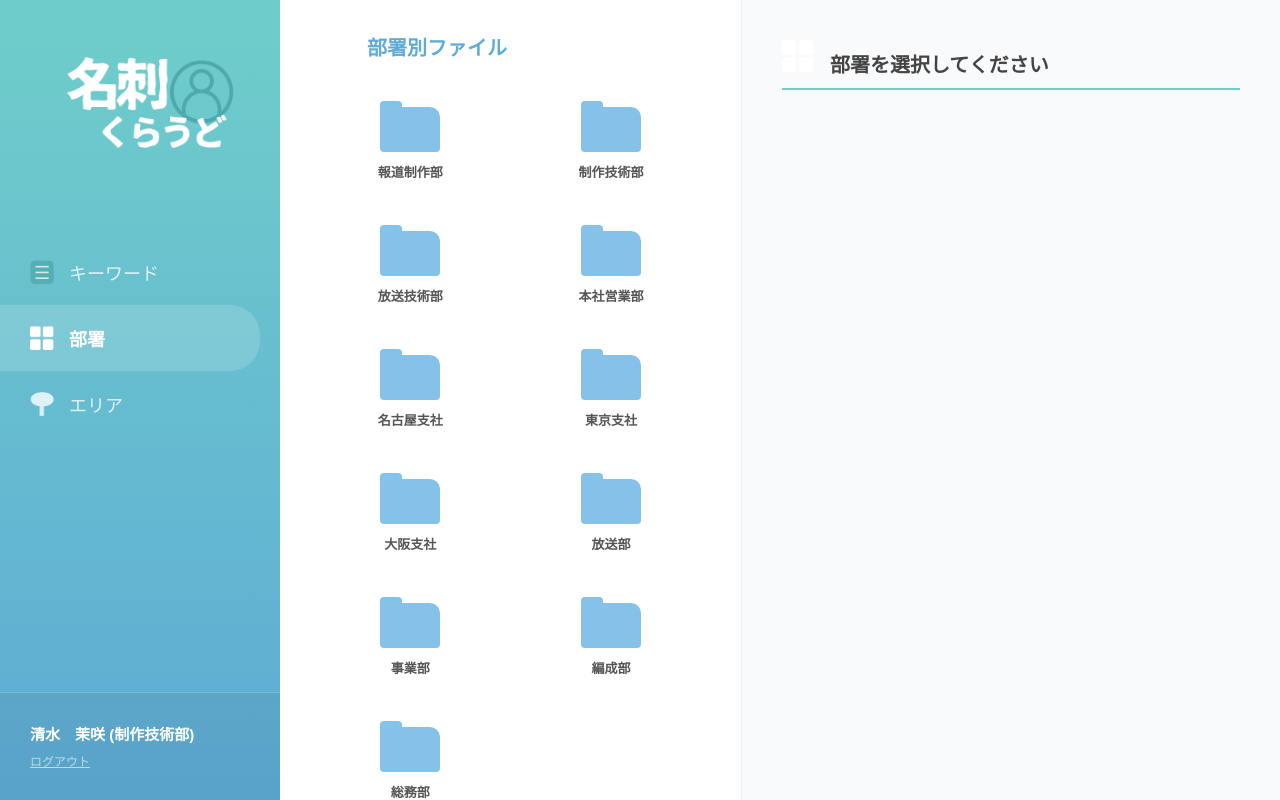
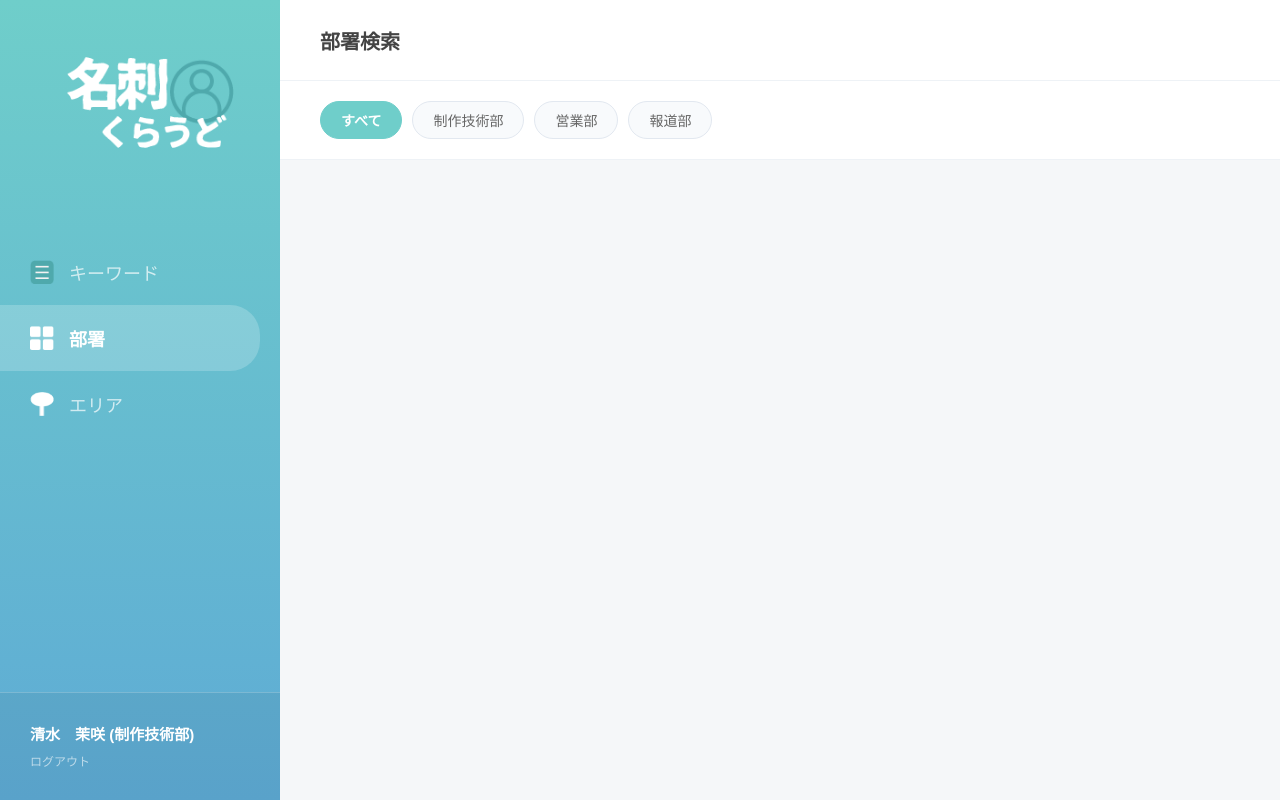
Before and after one commit to masamaru201012-dotcom/-, a plain HTML site: page dept.html in a window 1280 px wide. Drawn offline with Linux system fonts and the light colour scheme.

Commit message:
Update dept.html

```diff
--- a/dept.html
+++ b/dept.html
@@ -2,41 +2,65 @@
 <html lang="ja">
 <head>
     <meta charset="UTF-8">
-    <title>名刺くらうど - 部署別</title>
+    <title>名刺くらうど - 部署検索</title>
     <style>
         body { margin: 0; font-family: "Helvetica Neue", Arial, sans-serif; display: flex; height: 100vh; background-color: #f5f7f9; overflow: hidden; }
+
+        /* サイドバー：ホバー時の色変化を完全に撤廃 */
         .sidebar { width: 280px; background: linear-gradient(180deg, #6fceca 0%, #5eabd5 100%); display: flex; flex-direction: column; padding: 60px 0 0 0; color: white; flex-shrink: 0; }
         .logo-area { padding: 0 20px 80px; text-align: center; }
         .logo-area img { width: 100%; transform: scale(1.1); }
-        .nav-item { display: flex; align-items: center; padding: 20px 30px; color: rgba(255, 255, 255, 0.8); text-decoration: none; font-size: 18px; }
-        .nav-item img { width: 24px; height: 24px; margin-right: 15px; opacity: 0.8; }
-        .nav-item:hover { background: rgba(255, 255, 255, 0.1); }
-        .nav-item.active { color: #ffffff; font-weight: bold; background: rgba(255, 255, 255, 0.15); border-radius: 0 30px 30px 0; margin-right: 20px; }
-        .nav-item.active img { opacity: 1; }
+
+        .nav-item {
+            display: flex;
+            align-items: center;
+            padding: 20px 30px;
+            color: rgba(255, 255, 255, 0.7);
+            text-decoration: none;
+            font-size: 18px;
+            transition: none; /* アニメーションも不要 */
+        }
+
+        /* 【修正】カーソルを合わせても色が変わらないように設定 */
+        .nav-item:hover {
+            color: rgba(255, 255, 255, 0.7); /* 通常時と同じ色 */
+            background: transparent; /* 背景も変えない */
+            cursor: pointer;
+        }
+
+        /* 部署ページなので、ここが active */
+        .nav-item.active {
+            color: #ffffff;
+            font-weight: bold;
+            background: rgba(255, 255, 255, 0.2);
+            border-radius: 0 30px 30px 0;
+            margin-right: 20px;
+        }
+        .nav-item.active:hover {
+            background: rgba(255, 255, 255, 0.2); /* active時もホバーで変化させない */
+        }
+
+        .nav-item img { width: 24px; height: 24px; margin-right: 15px; }
         .user-profile-area { margin-top: auto; padding: 30px; border-top: 1px solid rgba(255, 255, 255, 0.2); background: rgba(0, 0, 0, 0.05); }
-        .user-name { font-size: 15px; font-weight: bold; margin-bottom: 8px; color: #ffffff; }
-        .logout-btn { font-size: 12px; color: rgba(255, 255, 255, 0.6); cursor: pointer; background: none; border: none; padding: 0; text-decoration: underline; }
-        .main-container { flex: 1; display: flex; overflow: hidden; }
-        .dept-selector { flex: 1; padding: 30px 40px; overflow-y: auto; background: white; border-right: 1px solid #eef2f6; }
-        /* 最高の状態のグリッドレイアウト（横並びフォルダ）を維持 */
-        .dept-grid { display: grid; grid-template-columns: repeat(auto-fill, minmax(130px, 1fr)); gap: 20px; }
-        .dept-folder { display: flex; flex-direction: column; align-items: center; cursor: pointer; padding: 15px; border-radius: 15px; transition: 0.2s; text-align: center; }
-        .dept-folder:hover { background: #f0faff; transform: translateY(-3px); }
-        .folder-icon { width: 60px; height: 45px; background: #85c1e9; border-radius: 4px 10px 4px 4px; position: relative; margin-bottom: 10px; }
-        .folder-icon::before { content: ""; position: absolute; top: -6px; left: 0; width: 22px; height: 10px; background: inherit; border-radius: 4px 4px 0 0; }
-        .result-view { flex: 1.2; padding: 40px; overflow-y: auto; background: #f8fafc; }
-        .result-header { font-size: 20px; font-weight: bold; color: #444; margin-bottom: 25px; border-bottom: 2px solid #6fceca; padding-bottom: 10px; }
-        /* 名刺リストを縦1列にする設定を維持 */
-        .card-list { display: flex; flex-direction: column; gap: 15px; max-width: 400px; }
-        .card { background: white; border-radius: 20px; padding: 25px; display: flex; align-items: center; gap: 20px; border: 1px solid #eef2f6; cursor: pointer; transition: 0.3s; box-shadow: 0 4px 10px rgba(0,0,0,0.03); }
-        .card:hover { transform: translateY(-5px); border-color: #6fceca; }
-        .thumb-box { width: 80px; height: 80px; border-radius: 50%; background-color: #e0f4f3; display: flex; align-items: center; justify-content: center; overflow: hidden; position: relative; border: 2px solid #fff; flex-shrink: 0; }
-        .thumb-box img { width: 100%; height: 100%; object-fit: cover; }
-        .modal { display: none; position: fixed; top: 0; left: 0; width: 100%; height: 100%; background: rgba(0,0,0,0.85); z-index: 5000; justify-content: center; align-items: center; }
-        .modal-img { max-width: 95%; max-height: 90%; border-radius: 12px; }
+        .user-name { font-size: 15px; font-weight: bold; margin-bottom: 8px; }
+
+        /* メインコンテンツ */
+        .main-content { flex: 1; display: flex; flex-direction: column; overflow: hidden; }
+        .header { height: 80px; background: white; padding: 0 40px; display: flex; align-items: center; border-bottom: 1px solid #eef2f6; flex-shrink: 0; }
+        .header-title { font-size: 20px; font-weight: bold; color: #444; }
+
+        /* 部署選択エリア */
+        .dept-selector { padding: 20px 40px; background: white; display: flex; gap: 10px; overflow-x: auto; border-bottom: 1px solid #eef2f6; }
+        .dept-btn { padding: 8px 20px; border-radius: 20px; border: 1px solid #e2e8f0; background: #f8fafc; cursor: pointer; white-space: nowrap; font-size: 14px; color: #666; }
+        .dept-btn.active { background: #6fceca; color: white; border-color: #6fceca; font-weight: bold; }
+
+        .card-grid { flex: 1; padding: 40px; overflow-y: auto; display: grid; grid-template-columns: repeat(auto-fill, minmax(340px, 1fr)); grid-auto-rows: 130px; gap: 25px; align-items: start; }
+        /* カードのデザインはキーワードページと共通（省略可ですが構造維持のため） */
+        .card { background: white; border-radius: 20px; padding: 25px; display: flex; align-items: center; gap: 20px; border: 1px solid #eef2f6; height: 130px; box-sizing: border-box; }
     </style>
 </head>
 <body>
+
     <div class="sidebar">
         <div class="logo-area"><img src="logo.png"></div>
         <a href="index.html" class="nav-item"><img src="icon-keyword.png"><span>キーワード</span></a>
@@ -44,48 +68,57 @@
         <a href="area.html" class="nav-item"><img src="icon-area.png"><span>エリア</span></a>
         <div class="user-profile-area">
             <div class="user-name">清水　茉咲 (制作技術部)</div>
-            <button class="logout-btn">ログアウト</button>
+            <a href="#" style="color:rgba(255,255,255,0.6); font-size:12px; text-decoration:none;">ログアウト</a>
         </div>
     </div>
-    <div class="main-container">
-        <div class="dept-selector">
-            <div style="display:flex; align-items:center; gap:15px; margin-bottom:30px;">
-                <img src="icon-dept.png" style="width:32px;">
-                <h2 style="font-size:20px; color:#5eabd5; margin:0;">部署別ファイル</h2>
+
+    <div class="main-content">
+        <div class="header">
+            <div class="header-title">部署検索</div>
+        </div>
+
+        <div class="dept-selector" id="deptSelector">
+            <button class="dept-btn active" onclick="filterByDept('すべて')">すべて</button>
+            <button class="dept-btn" onclick="filterByDept('制作技術部')">制作技術部</button>
+            <button class="dept-btn" onclick="filterByDept('営業部')">営業部</button>
+            <button class="dept-btn" onclick="filterByDept('報道部')">報道部</button>
+        </div>
+
+        <div class="card-grid" id="cardGrid">
             </div>
-            <div class="dept-grid" id="deptGrid"></div>
-        </div>
-        <div class="result-view">
-            <div class="result-header">
-                <img src="icon-dept.png" style="width:32px; height:32px;">
-                <div id="selectedDeptName" style="display:inline; margin-left:10px;">部署を選択してください</div>
-            </div>
-            <div id="cardGrid" class="card-list"></div>
-        </div>
     </div>
-    <div id="imageModal" class="modal" onclick="this.style.display='none'"><img id="modalImg" class="modal-img"></div>
+
     <script>
-        // 元通りの部署リスト
-        const depts = ["報道制作部", "制作技術部", "放送技術部", "本社営業部", "名古屋支社", "東京支社", "大阪支社", "放送部", "事業部", "編成部", "総務部"];
-        const dGrid = document.getElementById('deptGrid');
-        depts.forEach(d => {
-            const folder = document.createElement('div'); folder.className = 'dept-folder'; folder.onclick = () => selectDept(d);
-            folder.innerHTML = `<div class="folder-icon"></div><div style="font-size:13px; font-weight:bold; color:#555;">${d}</div>`;
-            dGrid.appendChild(folder);
-        });
-        function selectDept(deptName) {
-            document.getElementById('selectedDeptName').innerText = deptName + "が登録した名刺";
-            const grid = document.getElementById('cardGrid'); grid.innerHTML = "";
-            const data = JSON.parse(localStorage.getItem('myCards')) || [];
-            data.filter(u => u.ownerDept === deptName).forEach(user => {
-                const card = document.createElement('div'); card.className = 'card';
-                // 名刺クリックでの画像表示機能を維持
-                card.onclick = () => { if(user.icon){ document.getElementById('imageModal').style.display='flex'; document.getElementById('modalImg').src = user.icon; } };
-                card.innerHTML = `<div class="thumb-box"><img src="${user.icon || 'user-1.png'}"></div>
-                <div><div style="font-weight:bold; font-size:18px;">${user.name}</div><div style="font-size:14px; color:#888;">${user.company}</div></div>`;
-                grid.appendChild(card);
+        // キーワードページと共通のデータ（本来はDBですが、一旦localStorageから）
+        let cardData = JSON.parse(localStorage.getItem('businessCards')) || [];
+
+        function renderCards(filterDept = 'すべて') {
+            const grid = document.getElementById('cardGrid');
+            grid.innerHTML = "";
+
+            let filtered = cardData;
+            if (filterDept !== 'すべて') {
+                filtered = cardData.filter(c => c.dept === filterDept);
+            }
+
+            filtered.forEach(c => {
+                const div = document.createElement('div');
+                div.className = 'card';
+                div.innerHTML = `<div style="width:80px;height:80px;border-radius:50%;overflow:hidden;background:#e0f4f3;border:2px solid #fff;display:flex;justify-content:center;align-items:center;min-width:80px;"><img src="${c.icon}" style="width:100%;height:100%;object-fit:cover;"></div><div><div style="font-weight:bold; font-size:18px; color:#333;">${c.name}</div><div style="font-size:13px; color:#888; margin-top:4px;">${c.company}</div></div>`;
+                grid.appendChild(div);
             });
         }
+
+        function filterByDept(deptName) {
+            // ボタンの見た目切り替え
+            const btns = document.querySelectorAll('.dept-btn');
+            btns.forEach(btn => {
+                btn.classList.toggle('active', btn.innerText === deptName);
+            });
+            renderCards(deptName);
+        }
+
+        window.onload = () => renderCards('すべて');
     </script>
 </body>
 </html>
```
